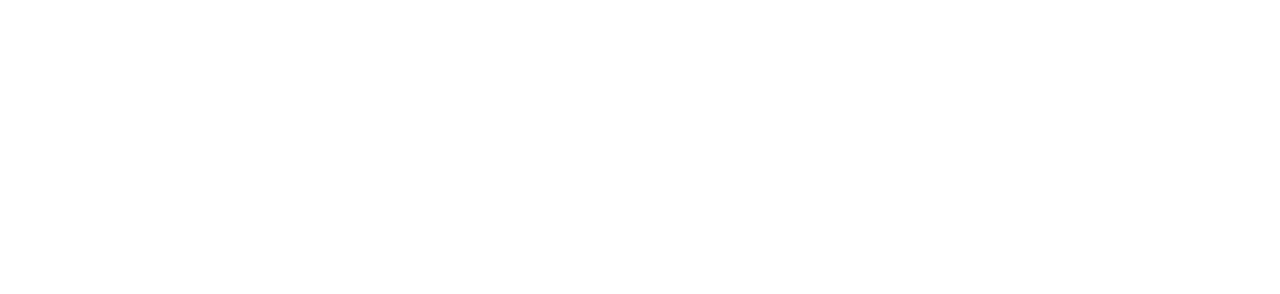
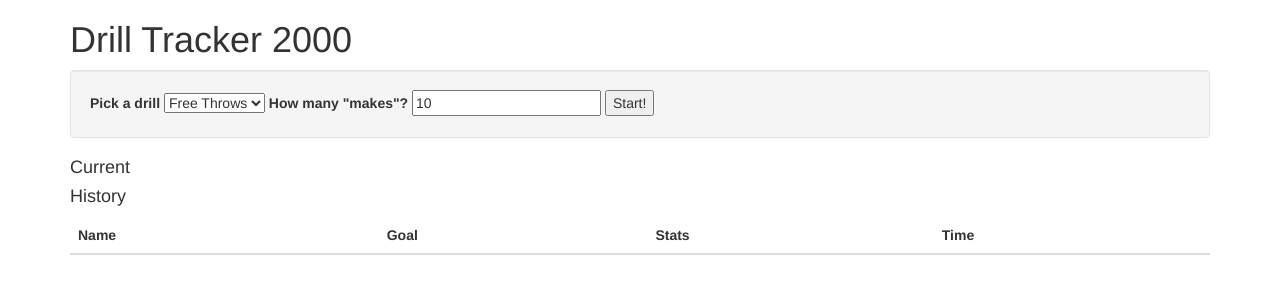
Before and after one commit to ddrscott/drill-tracker, a plain HTML site: page index.html in a window 1280 px wide. Drawn offline with Linux system fonts and the light colour scheme.

Commit message:
Basic views and data collection.

```diff
--- a/index.html
+++ b/index.html
@@ -7,6 +7,35 @@
     <script src="lib/jquery.min.js"></script>
   </head>
   <body>
+    <div class="container">
+      <h1>Drill Tracker 2000</h1>
+      <div class="well">
+        <form onsubmit="App.onStartDrill(); return false">
+          <label>Pick a drill</label>
+          <select class="new_type">
+            <option>Free Throws</option>
+            <option>3-points</option>
+          </select>
+          <label>How many "makes"?</label>
+          <input class="new_makes" type="text" value="10"/>
+          <input type="submit" value="Start!" />
+        </form>
+      </div>
+      <h4> Current </h4>
+      <div class="current">
+      </div>
+      <h4> History </h4>
+      <table class="history table table-border">
+        <thead>
+          <th>Name</th>
+          <th>Goal</th>
+          <th>Stats</th>
+          <th>Time</th>
+        </thead>
+        <tbody class="history-body">
+        <tbody>
+      </table>
+    </div>
     <script src="scripts/main.js"></script>
   </body>
 </html>
--- a/scripts/main.js
+++ b/scripts/main.js
@@ -1,3 +1,45 @@
 (function(){
+  App = {
+    current: undefined,
+    history: [],
+    onStartDrill: function() {
+      console.log('!!!!!!starting drill...');
+      this.startDrill({
+        name: $('select.new_type').val(),
+        goal: parseInt($('input.new_makes').val()),
+        makes: 0,
+        attempts: 0,
+        makeRate: function() {
+          return this.makes / this.attempts;
+        },
+        startTime: new Date().getTime(),
+        render: function() {
+          return $('<tr class="drill"/>').
+            append($('<td class="drill-name"/>').html(this.name)).
+            append($('<td class="drill-goal"/>').html(this.goal)).
+            append($('<td class="drill-stats"/>').html("" + this.makes + " / " + this.attempts + " = " + this.makeRate())).
+            append($('<td class="drill-time"/>').html(this.startTime));
+        }
+      });
+    },
+    startDrill: function(drill) {
+      this.current && this.history.push(this.current);
+      this.current = drill;
 
+      this.render();
+    },
+    renderHistory: function(drills) {
+      console.log('renderHistory...');
+      return drills.map(function(drill) {
+          return drill.render();
+        }.bind(this));
+    },
+    /**
+     */
+    render: function() {
+      this.current && $('.current').html(this.current.render());
+      $('.history-body').html(this.renderHistory(this.history));
+    }
+  }
+  App.render();
 })();
```
